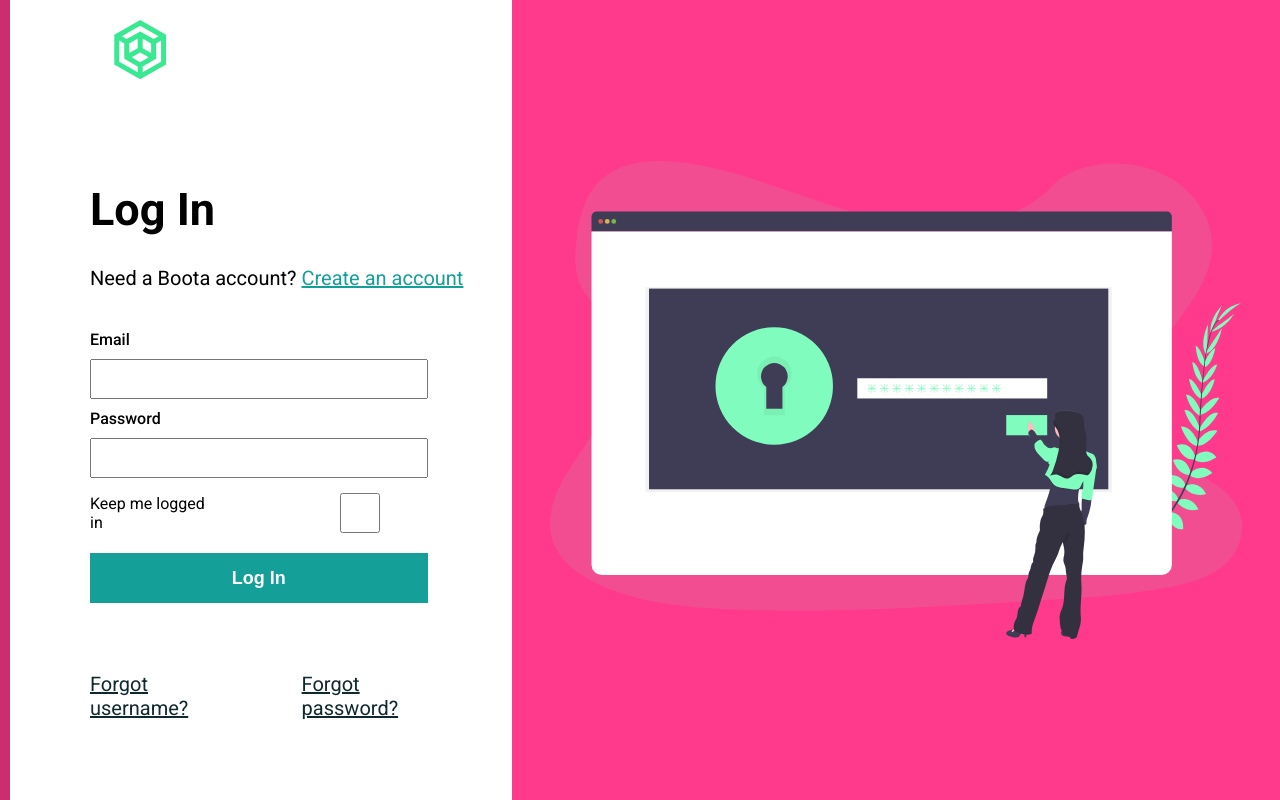
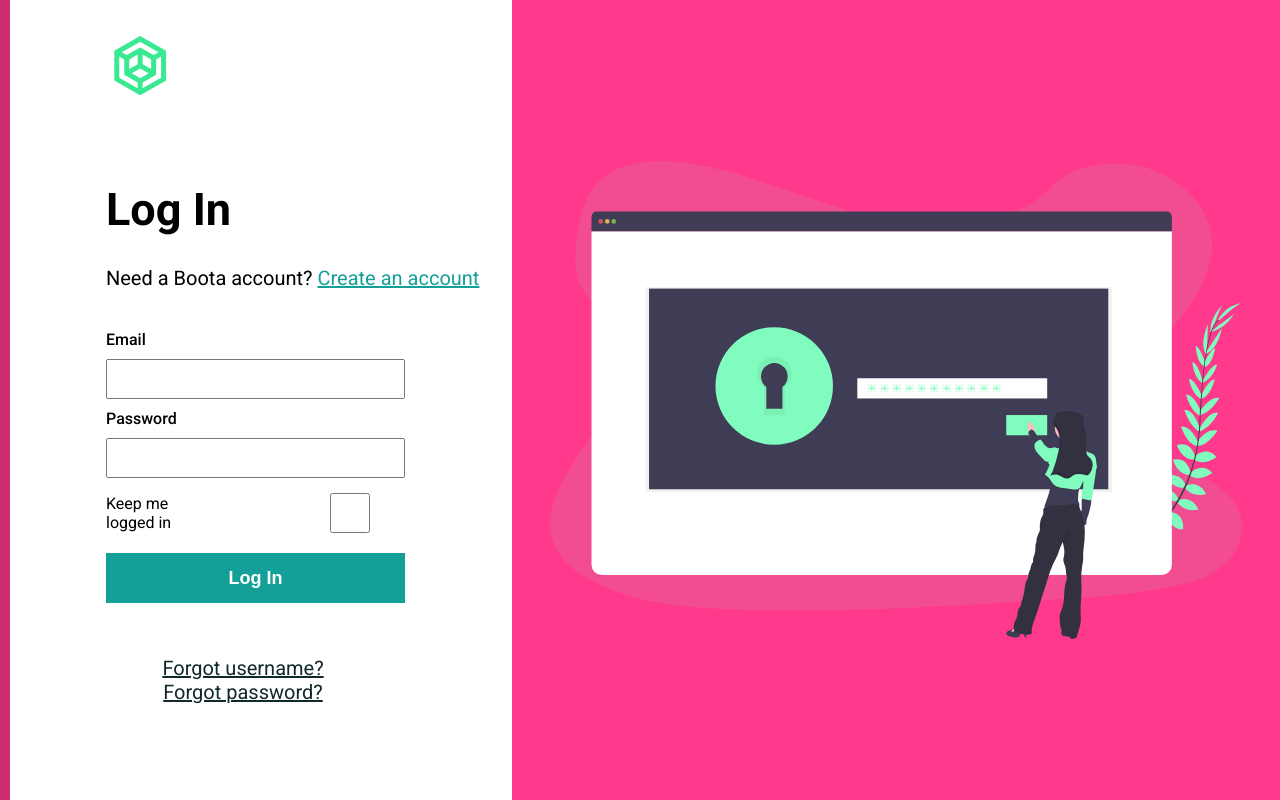
Before and after one commit to Fallenefc/boota-client, a React (Create React App) app: page /login in a window 1280 px wide. Built offline with nearby package versions, Linux system fonts and the light colour scheme; no server answers.

Commit message:
finished login page

```diff
--- a/src/Environment.ts
+++ b/src/Environment.ts
@@ -1,2 +1,2 @@
 const cors = "https://cors-anywhere.herokuapp.com/";
-export const SERVER_URL = `${cors}https://boota-app.herokuapp.com`;
+export const SERVER_URL = `http://localhost:5000`;
--- a/src/Pages/Login/styles.css
+++ b/src/Pages/Login/styles.css
@@ -13,7 +13,6 @@
 
 .login-container {
   width: 100%;
-  height: 100%;
   display: flex;
   justify-content: space-between;
   border-radius: 50px;
@@ -38,13 +37,12 @@
 
 .login-form-container {
   background-color: white;
-  width: 40%;
-  height: 100%;
+  width: 100%;
+  min-height: 100vh;
   display: flex;
   flex-direction: column;
   justify-content: space-between;
-  border-left: 10px solid var(--color-primary);
-  padding-left: 80px;
+  padding: 1rem;
 }
 
 .login-icon {
@@ -70,7 +68,7 @@
 
 form input {
   height: 40px;
-  width: 80%;
+  width: 90%;
   padding-left: 15px;
   font-size: 17px;
 }
@@ -87,7 +85,7 @@ form {
 }
 
 form button {
-  width: 80%;
+  width: 90%;
   border: none;
   height: 50px;
   background-color: var(--color-secondary);
@@ -111,8 +109,8 @@ form button:hover {
 }
 
 .login-container-footer {
-  margin-bottom: 80px;
   display: flex;
+  flex-direction: column;
   align-items: center;
   justify-content: center;
 }
@@ -130,7 +128,7 @@ form button:hover {
   height: 100%;
   width: 60%;
   background-color: var(--color-primary-light);
-  display: flex;
+  display: none;
   justify-content: center;
   align-items: center;
 }
@@ -138,3 +136,37 @@ form button:hover {
 .login-icon img {
   cursor: pointer;
 }
+
+.content-middle {
+  display: flex;
+  flex-direction: column;
+  padding: 1rem;
+}
+
+@media (min-width: 900px) {
+  .img-container {
+    display: flex;
+  }
+
+  .login-form-container {
+    width: 40%;
+    padding-left: 80px;
+    min-height: unset;
+    border-left: 10px solid var(--color-primary);
+  }
+
+  form input, form button {
+    width: 80%;
+  }
+
+  .login-container, .login-form-container {
+      height: 100%;
+  }
+
+  .login-container-footer {
+    margin-bottom: 80px;
+    display: flex;
+    align-items: center;
+    justify-content: center;
+  }
+}
--- a/src/Services/AxiosConfig.ts
+++ b/src/Services/AxiosConfig.ts
@@ -3,6 +3,8 @@ import { SERVER_URL } from '../Environment';
 
 const api = () => {
   const accesstoken = localStorage.getItem('token');
+
+  console.log(SERVER_URL);
 
   return axios.create({
     baseURL: SERVER_URL,
```
